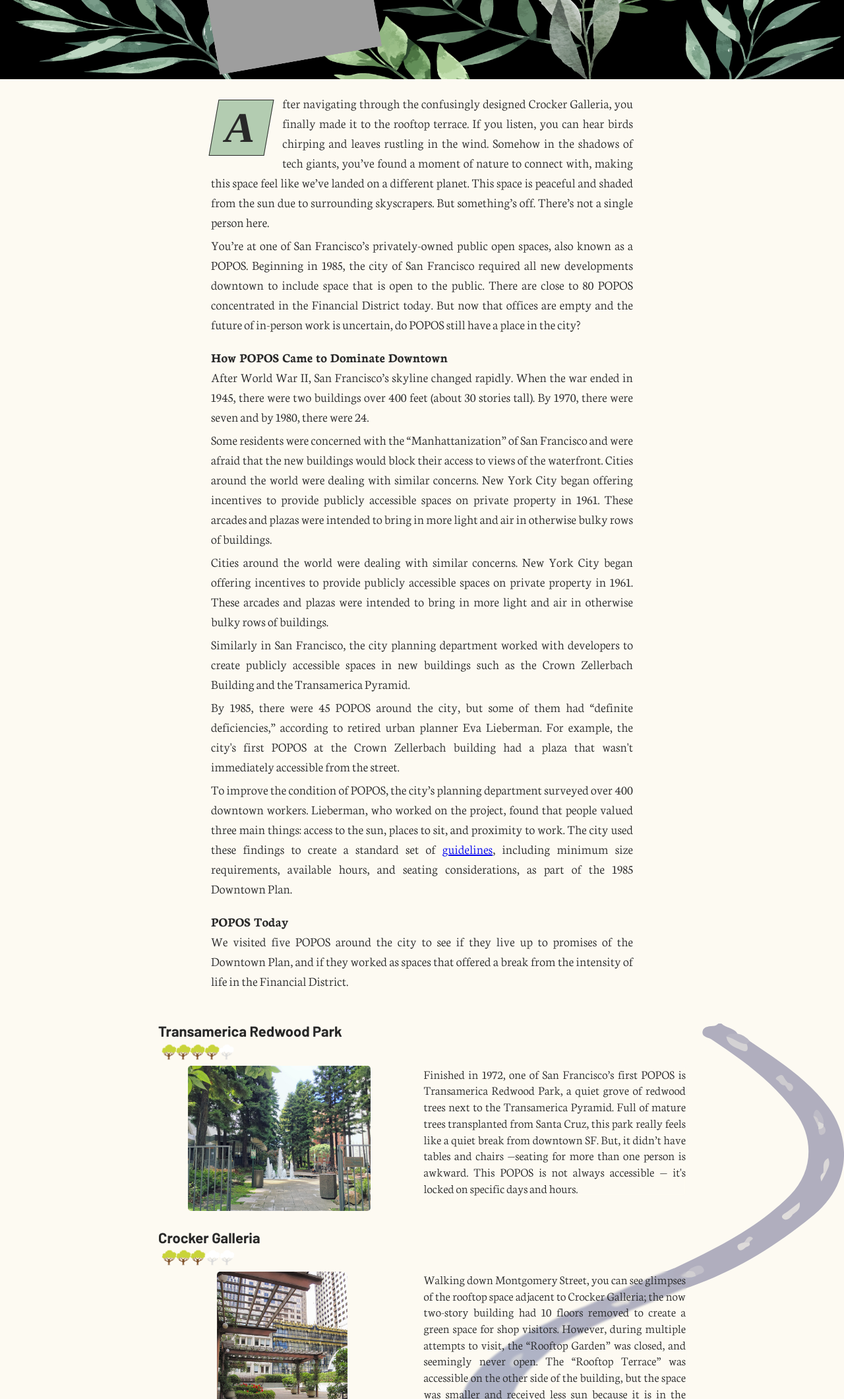
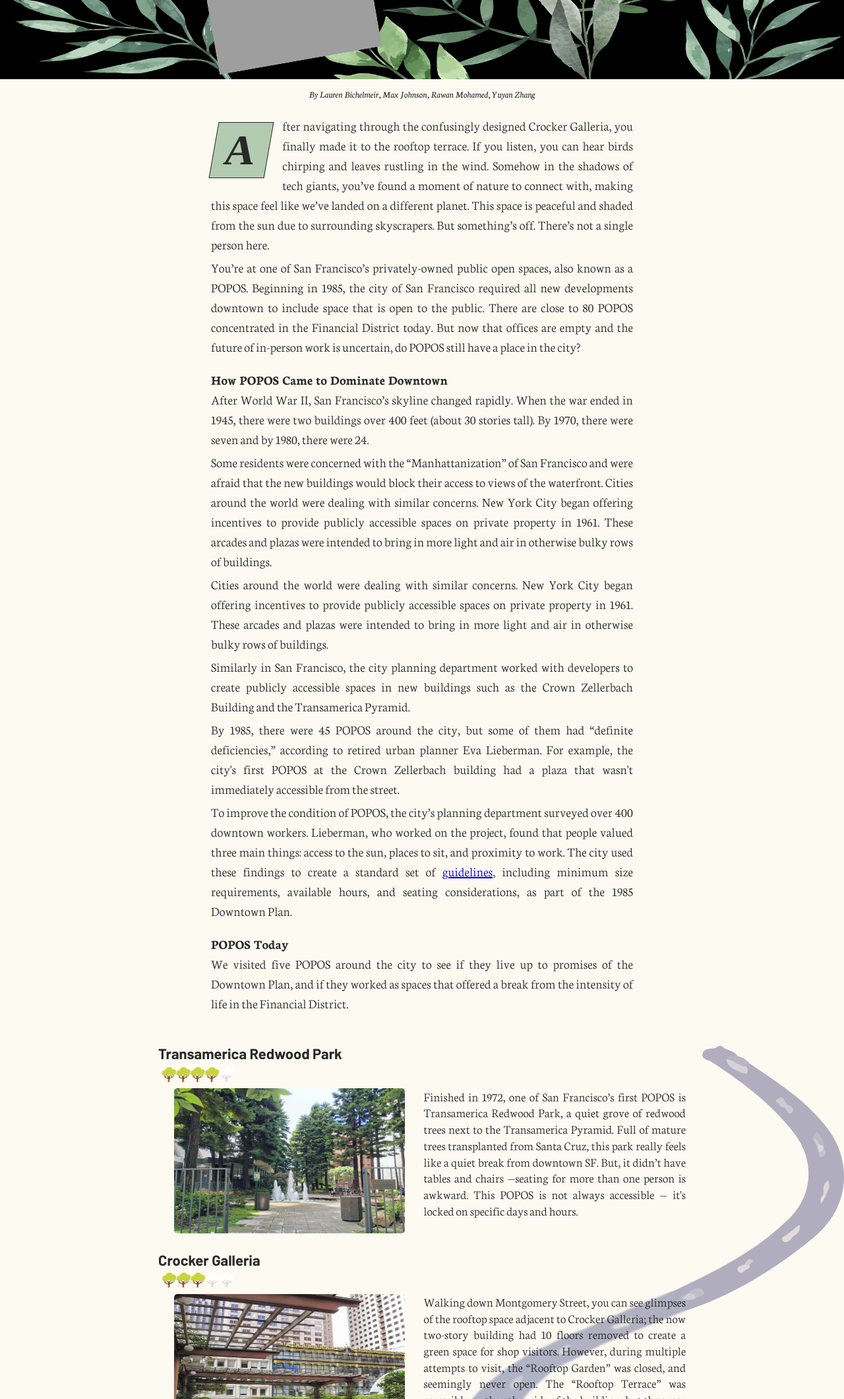
Before and after one commit to Rawan-Mo/SFPOPOS, a website: page index.html in a window 1280 px wide. Shown: the part 680-2800 px from the top of the page at 66% size. Drawn offline with nearby package versions, Linux system fonts and the light colour scheme; grey boxes are pictures that could not be loaded; a web font is replaced by a local one.

Commit message:
Credits + style sheet edits

```diff
--- a/index.html
+++ b/index.html
@@ -49,6 +49,9 @@
     </div>
 
     <div class="main-body">
+        <div class="bylinecard">
+            <address class="author">By Lauren Bichelmeir, Max Johnson, Rawan Mohamed, Yuyan Zhang</address>
+        </div>
         <div class="intro-p">
             <p>
             <span class="capital"> A</span>fter navigating through the confusingly designed Crocker Galleria, you finally made it to the rooftop terrace. If you listen, you can hear birds chirping and leaves rustling in the wind. Somehow in the shadows of tech giants, you’ve found a moment of nature to connect with, making this space feel like we’ve landed on a different planet. This space is peaceful and shaded from the sun due to surrounding skyscrapers. But something’s off. There’s not a single person here.
@@ -178,12 +181,9 @@
     <div class="main-body conclusion">
         <h3 class> The Future of POPOS</h3>
         <p>
-            Straddling the line between public and private space, POPOS are a strange being. Some like the Redwood Park transport you to a space that feels somewhat like a traditional park, while others like the “rooftop terrace” at Crocker Galleria are so tucked away that it makes you question whether you’re allowed to be there to begin with. Although it can be nice to have your little secret spot in the city, it brings into question who these spaces are for.
+            Straddling the line between public and private space, POPOS are a strange being. Some like the Redwood Park transport you to a space that feels somewhat like a traditional park, while others like the “rooftop terrace” at Crocker Galleria are so tucked away that it makes you question whether you’re allowed to be there to begin with. Although it can be nice to have your little secret spot in the city, it brings into question who these spaces are for. Slide to see two different experiences of POPOS.
         </p>
-        <iframe frameborder="0" class="juxtapose" width="100%" height="400" src="https://cdn.knightlab.com/libs/juxtapose/latest/embed/index.html?uid=dab9ab02-9e4f-11ec-b5bb-6595d9b17862"></iframe>
-        <p id="caption">
-            Slide to see two different experiences of POPOS
-        </p>
+        <iframe frameborder="0" class="juxtapose" width="100%" height="500" src="https://cdn.knightlab.com/libs/juxtapose/latest/embed/index.html?uid=dab9ab02-9e4f-11ec-b5bb-6595d9b17862"></iframe>
         <p>As many of San Francisco’s top employers aren’t going back in person for the time being, it brings up questions about how these spaces could serve a new purpose. With so much space, the possibilities are endless for what POPOS can be used for, and because of their corporate owners, it also brings into question how public these spaces will stay over time.
         </p>
     </div>
--- a/style.css
+++ b/style.css
@@ -247,7 +247,7 @@ p {
     background-position: right;
 }
 
-@media only screen and (max-width: 600px) {
+@media only screen and (max-width: 500px) {
     .grid {
         display: block;
     }
@@ -267,7 +267,7 @@ p {
 }
 .image-slider img {
     border-radius: 5px;
-    width: 90%;
+    width: 350px;
     height: 220px;
 }
 
@@ -326,3 +326,10 @@ p {
 .rating {
     width: 15%;
 }
+
+.author{
+    font-size: 14px;
+    margin-top: 0;
+    margin-bottom: 25px;
+    text-align: center;
+}
```
